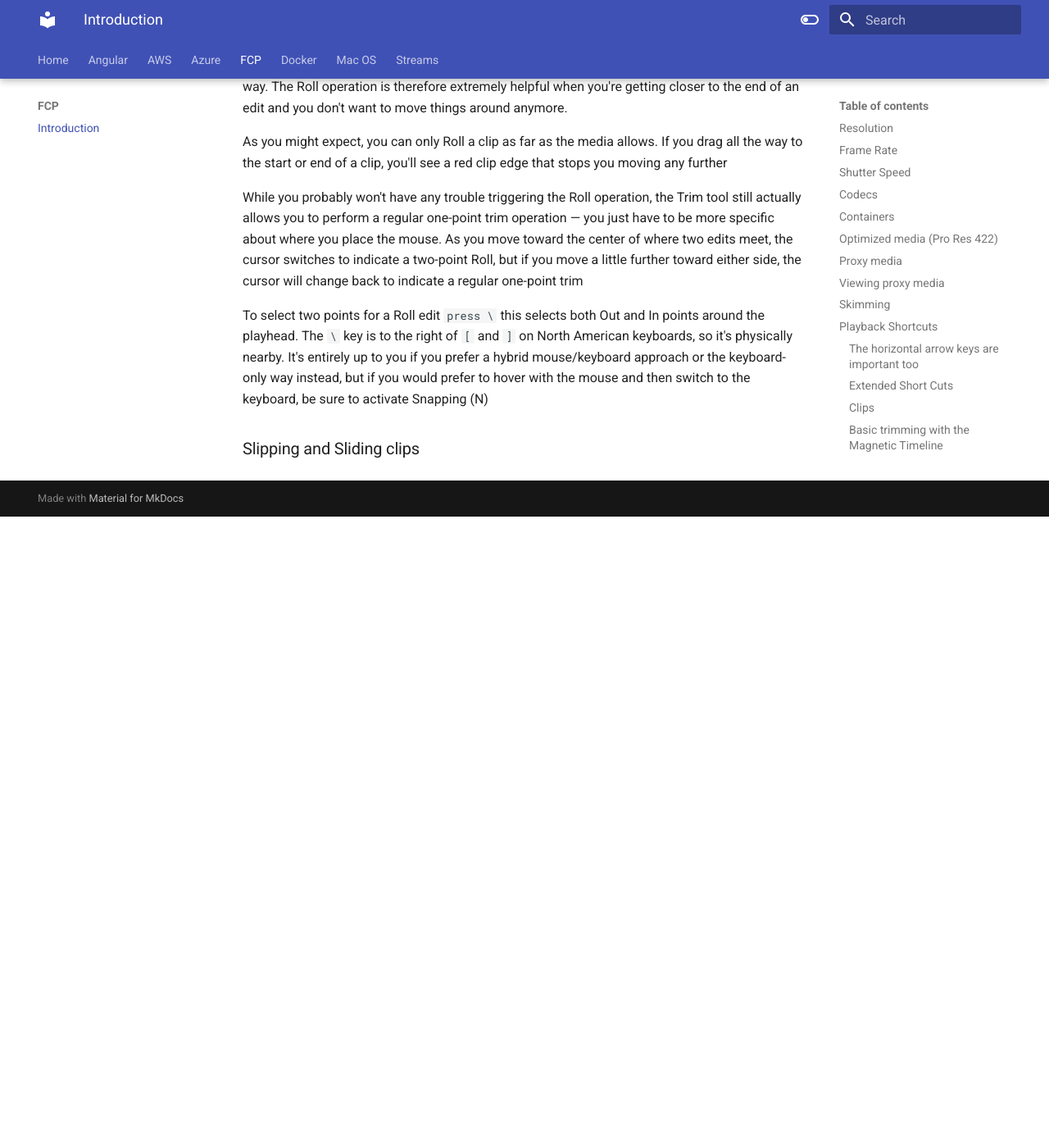
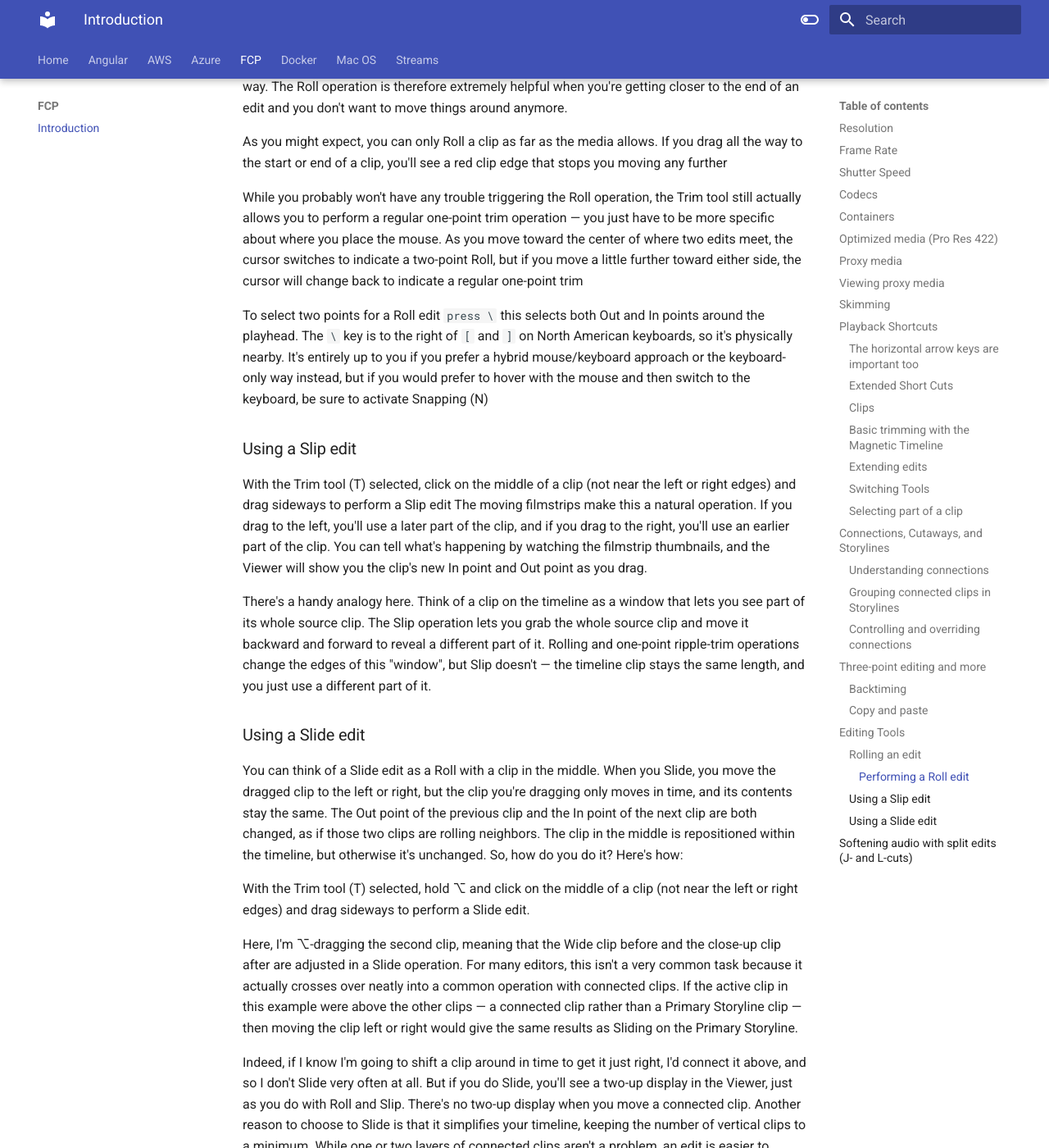
Before and after one commit to muathali/notes, an MkDocs documentation site: the page built from docs/fcp/intro.md, in a window 1280 px wide and 1400 px high, scrolled down 14381 px. Shown: the whole window at 82% size. Built offline with MkDocs 1.6.1 and Material for MkDocs 9.7.7, drawn with Linux system fonts in a browser that asks for light colours; before the commit the page ends 15011 px from its top, so only the background shows below that; some of the changed text lies outside the part shown.

Commit message:
Update intro.md

```diff
--- a/docs/fcp/intro.md
+++ b/docs/fcp/intro.md
@@ -338,4 +338,28 @@
 To select two points for a Roll edit `press \` this selects both Out and In points around the playhead.
 The `\` key is to the right of `[` and `]` on North American keyboards, so it's physically nearby. It's entirely up to you if you prefer a hybrid mouse/keyboard approach or the keyboard-only way instead, but if you would prefer to hover with the mouse and then switch to the keyboard, be sure to activate Snapping (N)
 
-### Slipping and Sliding clips
+### Using a Slip edit
+
+With the Trim tool (T) selected, click on the middle of a clip (not near the left or right edges) and drag sideways to perform a Slip edit
+The moving filmstrips make this a natural operation. If you drag to the left, you'll use a later part of the clip, and if you drag to the right, you'll use an earlier part of the clip. You can tell what's happening by watching the filmstrip thumbnails, and the Viewer will show you the clip's new In point and Out point as you drag.
+
+There's a handy analogy here. Think of a clip on the timeline as a window that lets you see part of its whole source clip. The Slip operation lets you grab the whole source clip and move it backward and forward to reveal a different part of it. Rolling and one-point ripple-trim operations change the edges of this "window", but Slip doesn't — the timeline clip stays the same length, and you just use a different part of it.
+
+### Using a Slide edit
+
+You can think of a Slide edit as a Roll with a clip in the middle. When you Slide, you move the dragged clip to the left or right, but the clip you're dragging only moves in time, and its contents stay the same. The Out point of the previous clip and the In point of the next clip are both changed, as if those two clips are rolling neighbors. The clip in the middle is repositioned within the timeline, but otherwise it's unchanged. So, how do you do it? Here's how:
+
+With the Trim tool (T) selected, hold ⌥ and click on the middle of a clip (not near the left or right edges) and drag sideways to perform a Slide edit.
+
+Here, I'm ⌥-dragging the second clip, meaning that the Wide clip before and the close-up clip after are adjusted in a Slide operation. For many editors, this isn't a very common task because it actually crosses over neatly into a common operation with connected clips. If the active clip in this example were above the other clips — a connected clip rather than a Primary Storyline clip — then moving the clip left or right would give the same results as Sliding on the Primary Storyline.
+
+Indeed, if I know I'm going to shift a clip around in time to get it just right, I'd connect it above, and so I don't Slide very often at all. But if you do Slide, you'll see a two-up display in the Viewer, just as you do with Roll and Slip. There's no two-up display when you move a connected clip. Another reason to choose to Slide is that it simplifies your timeline, keeping the number of vertical clips to a minimum. While one or two layers of connected clips aren't a problem, an edit is easier to understand at a glance if it's simple, and it also means you don't need as much screen space to see your entire timeline.
+
+As with Roll and Slip, there's no two-up display for nudging with the comma and period keys. But you'll need the mouse at some point: there's no keyboard shortcut that can prepare a clip for a Slip or Slide nudging operation. To prepare for a keyboard-based Slip or Slide, you'll have to press T to switch to the Trim tool, and then do the following:
+
+- Click on the middle of a clip to prepare for a Slip operation
+- ⌥-click on the middle of a clip to prepare for a Slide operation
+
+Only then can you use comma and period, with or without ⇧, to Slip or Slide by 1 or 10 frames.
+
+## Softening audio with split edits (J- and L-cuts)
```
